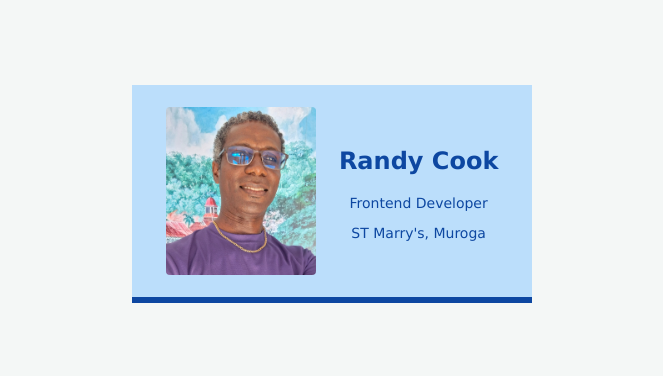
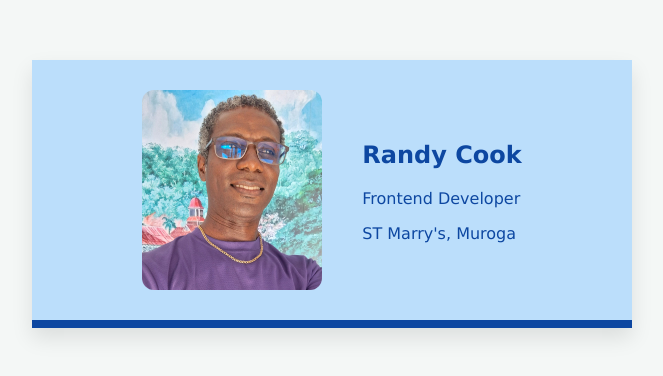
Before and after one commit to ekennabiz/Business-card, a website built with Vite: page index.html in a window 1280 px wide. Shown: the part 206-582 px from the top of the page, without its empty margins (308-971 px from the left). Built offline with nearby package versions, Linux system fonts and the light colour scheme.

Commit message:
update my file

```diff
--- a/styles.css
+++ b/styles.css
@@ -2,59 +2,62 @@
 body {
   margin: 0;
   font-family: Verdana, Geneva, Tahoma, sans-serif;
-  background-color: #f4f7f6; /* Light background to help the card pop */
+  background-color: #f4f7f6;
 
-  /* Flexbox settings to keep everything centered on the screen */
+  /* Keeps the card centered on the page */
   display: flex;
-  justify-content: center; /* Horizontal centering */
-  align-items: center;     /* Vertical centering */
-  min-height: 100vh;       /* Makes body full screen height */
+  justify-content: center;
+  align-items: center;
+  min-height: 100vh;
+  overflow-x: auto; /* Adds a scrollbar if the screen is too narrow */
 }
 
-/* 2. THE CARD (The Main Component) */
+/* 2. THE CARD (Locked Horizontal with extra Padding) */
 .card {
   background-color: #bbdefb;
   color: #0d47a1;
-  border-bottom: 6px solid #0d47a1;
-  padding: 22px;
-  margin: 20px;            /* Prevents card from touching screen edges */
+  border-bottom: 8px solid #0d47a1;
 
-  /* Layout inside the card */
+  /* UPDATED PADDING: 30px top/bottom, 50px left/right for that extra space */
+  padding: 30px 50px;
+  margin: 20px;
+
+  /* Fixed horizontal layout */
   display: flex;
-  justify-content: space-around;
+  flex-direction: row;
+  flex-wrap: nowrap;
+  justify-content: center;
   align-items: center;
-  text-align: center;
+  gap: 40px; /* Space between the image and the text */
 
-  /* Responsiveness */
-  width: 100%;             /* Allow it to take available space... */
-  max-width: 400px;        /* ...but stop it at 400px wide */
-  box-sizing: border-box;  /* Includes padding in the width calculation */
+  /* Dimensions */
+  width: 600px;           /* Slightly wider to accommodate the new padding */
+  min-width: 600px;       /* Keeps it from shrinking */
+  box-sizing: border-box; /* Ensures padding doesn't break the width */
+  box-shadow: 0 10px 20px rgba(0,0,0,0.1);
 }
 
 /* 3. THE PIC (The Image) */
 .pic {
-  width: 150px;
-  height: auto;            /* Maintains aspect ratio */
-  border-radius: 4px;      /* Optional: matches the clean look in image_846f3d.png */
+  width: 180px;
+  flex-shrink: 0;
+  height: auto;
+  border-radius: 12px;
 }
 
-/* 4. THE MOBILE FIX (For Small Screens) */
-@media (max-width: 480px) {
-  .card {
-    flex-direction: column; /* Stacks photo on top of text for better balance */
-    padding: 30px 15px;     /* Adjusts padding for a vertical look */
-  }
-
-  .pic {
-    margin-bottom: 15px;    /* Adds space between the photo and the name */
-  }
+/* 4. TEXT STYLING (Locked Left) */
+.card-info {
+  text-align: left;
+  flex-shrink: 0;
 }
 
-/* MISC STYLES */
-.font-size {
-  font-size: 14px;
+.card-info h2 {
+  margin: 0 0 15px 0;
+  font-size: 32px;
+  white-space: nowrap;
 }
 
-.dot-blue {
-  border: dotted 1px blue;
+.card-info p {
+  margin: 8px 0;
+  font-size: 18px;
 }
```
